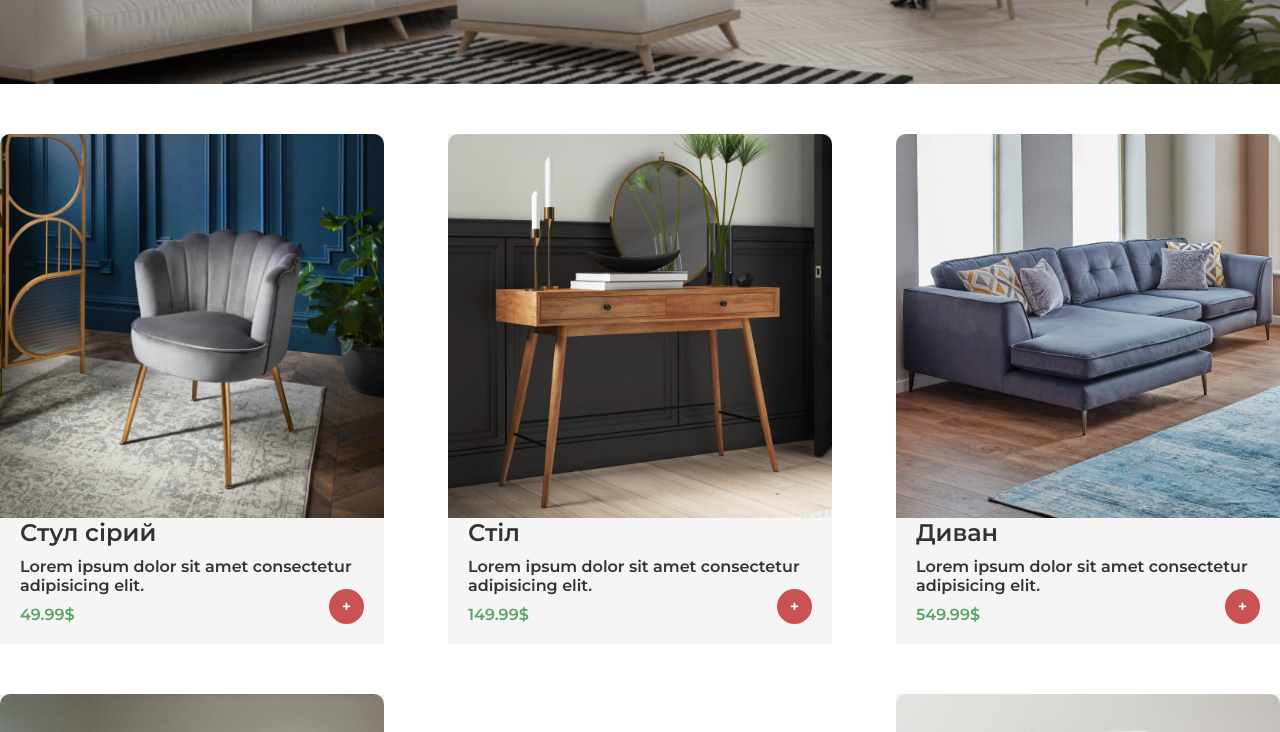
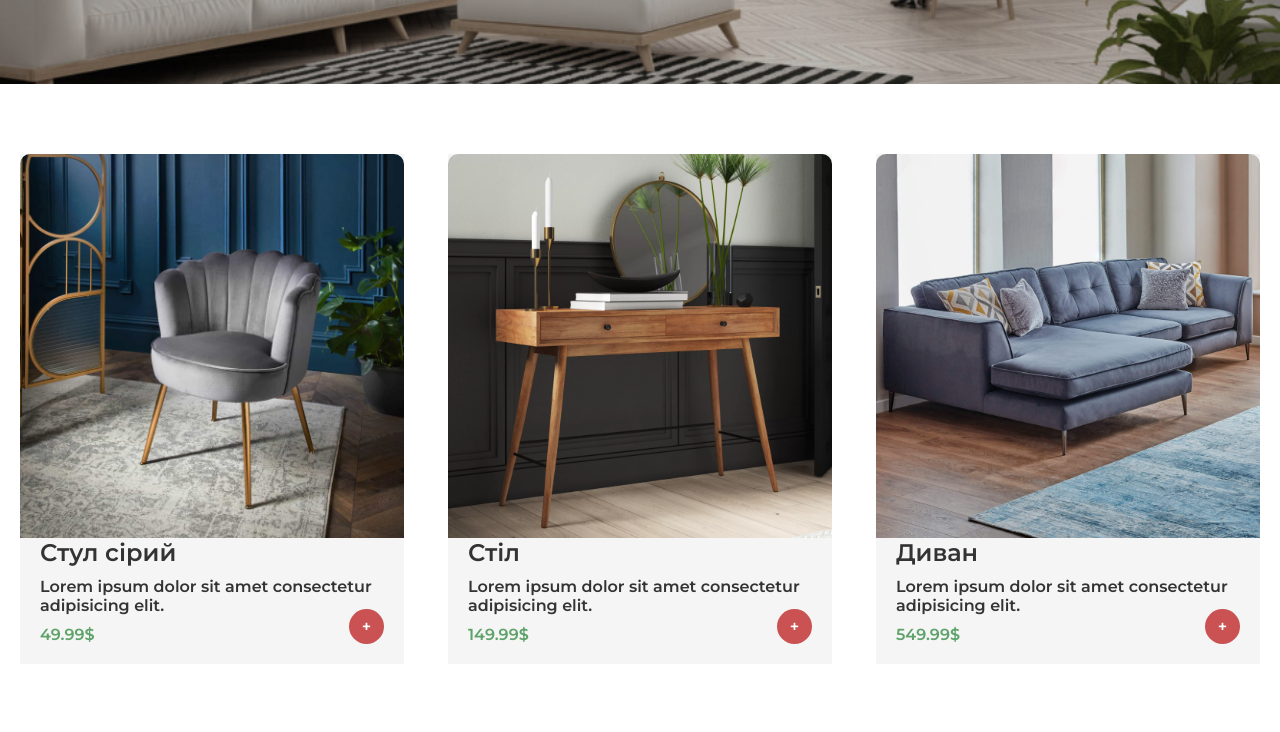
Before and after one commit to agronom99/2023-10-shop, a React (Create React App) app: page / in a window 1280 px wide. Shown: the part 540-1272 px from the top of the page. Built offline with nearby package versions, Linux system fonts and the light colour scheme.

Commit message:
2023.10.10 16-30

```diff
--- a/src/index.css
+++ b/src/index.css
@@ -77,7 +77,7 @@ text-align: center;
 .item {
   width: 100%;
   float: left;
-  margin-bottom: 20px;
+  margin: 20px;
 }
 .item img {
   width: 70px;
@@ -88,7 +88,7 @@ text-align: center;
 .delete-icon{
   float: right;
   position: relative;
-  right: 25px;
+  right: 45px;
   cursor: pointer;
   transition: color, transform 500ms ease;
 
```
